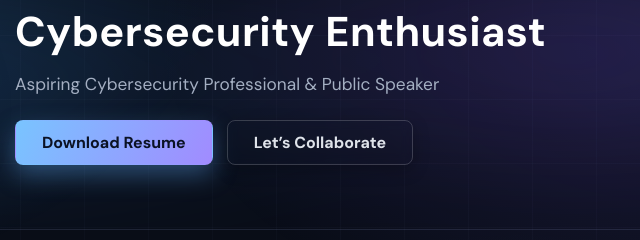
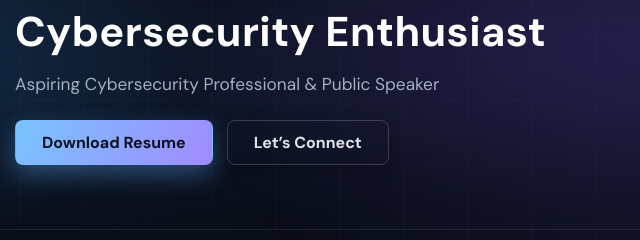
Before and after one commit to rajtalukder159/portfolio, a plain HTML site: page index.html in a window 1280 px wide. Shown: the part 93-333 px from the top of the page, 428-1068 px from the left. Drawn offline with Linux system fonts and the light colour scheme.

Commit message:
Change button text from 'Let’s Collaborate' to 'Let’s Connect'

```diff
--- a/index.html
+++ b/index.html
@@ -133,7 +133,7 @@
                 rel="noopener"
                 >Download Resume</a
               >
-              <a class="btn ghost" href="#contact">Let’s Collaborate</a>
+              <a class="btn ghost" href="#contact">Let’s Connect</a>
             </div>
           </div>
         </div>
```
